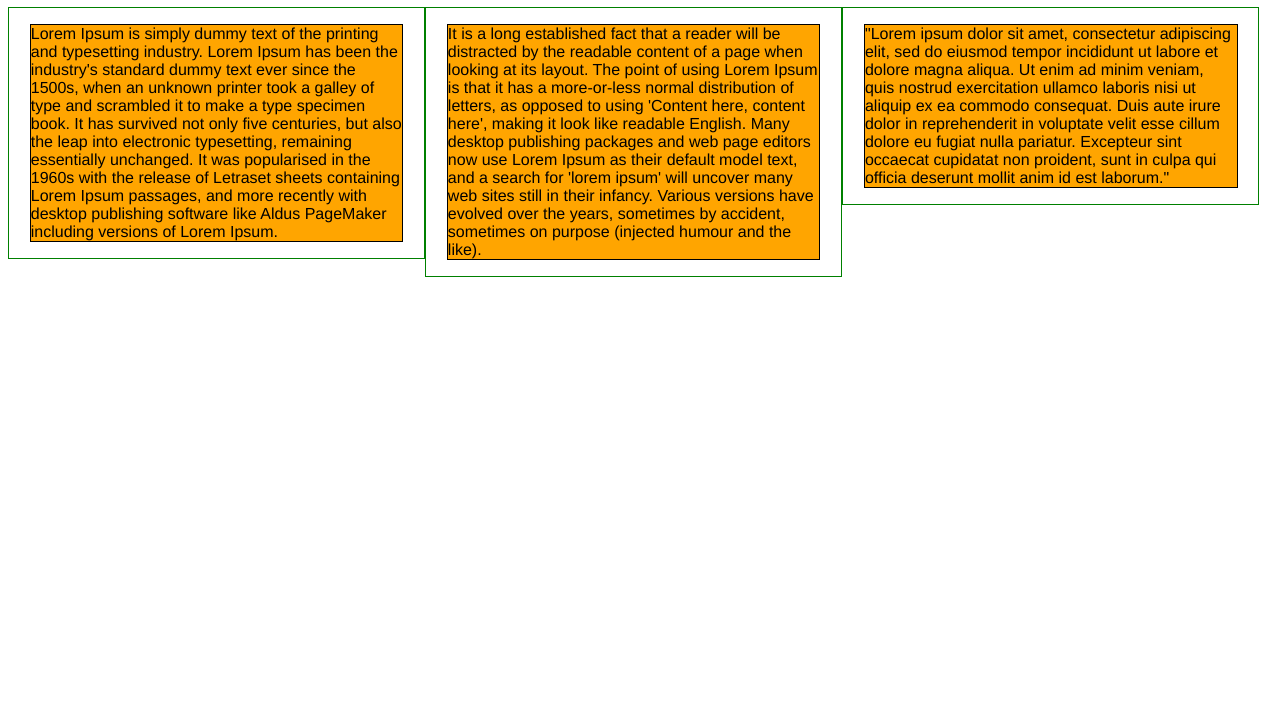
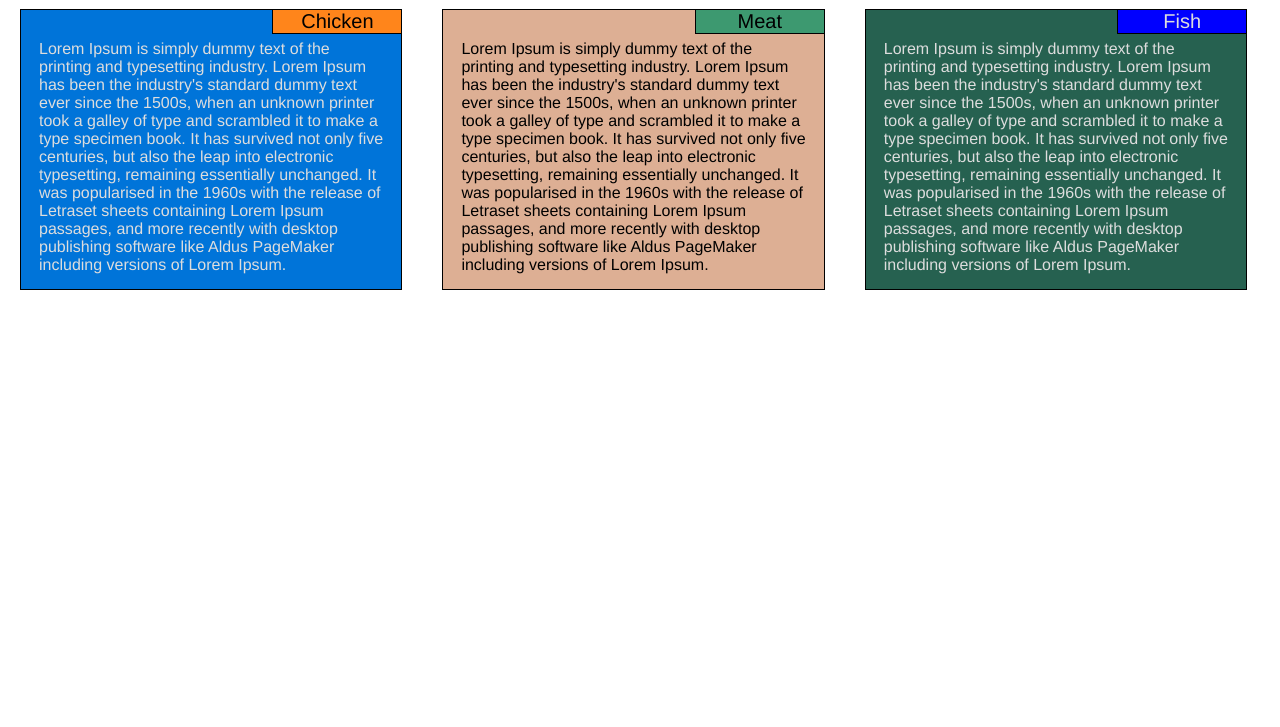
Before and after one commit to fernand2226/coursera-test1, a plain HTML site: page module2-solution/index.html in a window 1280 px wide. Shown: the part 73-800 px from the top of the page. Drawn offline with Linux system fonts and the light colour scheme.

Commit message:
proyect v1

```diff
--- a/module2-solution/css/style.css
+++ b/module2-solution/css/style.css
@@ -1,37 +1,99 @@
 * {
 	box-sizing: border-box;
+	margin-top: 0px;
+	margin-right: 0px;
+	margin-left: 0px;
+	margin-bottom: 0px;
+	font-family: Helvetica;
 }
 
 h1 {
 	color: green;
 	text-align: center;
+	font-size: 175%;
+	margin-bottom: 30px;
 }
 
-p.cont {
+
+div.container {
+	background-color: orange;
+	margin-top: 20px;
+	margin-right: 20px;
+	margin-left:20px;
+	margin-bottom: 20px;
+	color: black;
+	padding-bottom: 15px;
 	border: 1px solid black;
-	background-color: orange;
-	width: 90%;
-	height: 150%;
-	margin-right: auto;
-	margin-left: auto;
-	font-family: Helvetica;
-	color: black;
+	position: relative;
+}
+
+div.title {
+	background-color: blue;
+	width: 130px;
+	height: 25px;
+	font-size: 125%;
+	/* float: right; Also it works with float part 1*/
+	text-align: center;
+	border: 1px solid black;
+	position: absolute;
+	top: -1px;
+	right:-1px;
+}
+
+p.explanation{
+	/*clear: right;  Also it works with float part 2*/
+	margin-top: 30px;
+	margin-left: 18px;
+	margin-right:18px;
 }
 
 .row {
 	width: 100%;
 }
 
-p.title {
-	float: left;
+div.container-chicken{
+	background-color: #0074D9;
 }
+
+div.container-fish {
+	background-color: #266150;
+}
+
+div.container-meat {
+	background-color: #DDAF94;
+}
+
+
+#first-title{
+	background-color: #FF851B;
+}
+
+#second-title {
+	background-color: #3D9970;
+}
+
+#third-title {
+	color: #DDDDDD;
+}
+
+#p1 {
+	color: #DDDDDD;
+}
+
+#p2 {
+	color:##AAAAAA;
+}
+
+#p3 {
+	color: #DDDDDD;
+}
+
 
 @media (min-width: 992px) {
 	.col-lg-1, .col-lg-2, .col-lg-3, .col-lg-4, .col-lg-5, .col-lg-6,
 	.col-lg-7, .col-lg-8, .col-lg-9, .col-lg-10, .col-lg-11, .col-lg-12
 	{
 		float: left;
-		border: 1px solid green;
 	}
 	.col-lg-1 {
 		width: 8.33%;
@@ -76,7 +138,6 @@ p.title {
 	.col-md-7, .col-md-8, .col-md-9, .col-md-10, .col-md-11, .col-md-12
 	{
 		float: left;
-		border: 1px solid green;
 	}
 	.col-md-1 {
 		width: 8.33%;
@@ -113,6 +174,8 @@ p.title {
 	}
 	.col-md-12 {
 		width: 100%;
+		clear:left;
+
 	}
 }
 
@@ -121,7 +184,6 @@ p.title {
 	.col-sm-7, .col-sm-8, .col-sm-9, .col-sm-10, .col-sm-11, .col-sm-12
 	{
 		float: left;
-		border: 1px solid green;
 	}
 	.col-sm-1 {
 		width: 8.33%;
--- a/module2-solution/index.html
+++ b/module2-solution/index.html
@@ -11,22 +11,31 @@
 	<h1>My responsive page</h1>
 
 	<div class="row">
-		<div class="col-md-6 col-lg-4">
-			<p class="cont">
-				Lorem Ipsum is simply dummy text of the printing and typesetting industry. Lorem Ipsum has been the industry's standard dummy text ever since the 1500s, when an unknown printer took a galley of type and scrambled it to make a type specimen book. It has survived not only five centuries, but also the leap into electronic typesetting, remaining essentially unchanged. It was popularised in the 1960s with the release of Letraset sheets containing Lorem Ipsum passages, and more recently with desktop publishing software like Aldus PageMaker including versions of Lorem Ipsum.
-			</p>
+		<div class="col-md-6 col-lg-4 col-sm-12">
+			<div class="container container-chicken">
+				<div id="first-title" class="title"><p>Chicken</p></div>
+					<p id='p1' class="explanation">
+						Lorem Ipsum is simply dummy text of the printing and typesetting industry. Lorem Ipsum has been the industry's standard dummy text ever since the 1500s, when an unknown printer took a galley of type and scrambled it to make a type specimen book. It has survived not only five centuries, but also the leap into electronic typesetting, remaining essentially unchanged. It was popularised in the 1960s with the release of Letraset sheets containing Lorem Ipsum passages, and more recently with desktop publishing software like Aldus PageMaker including versions of Lorem Ipsum.
+					</p>
+			</div>
 		</div>
 
-		<div class="col-md-6 col-lg-4">
-			<p class="cont">
-				It is a long established fact that a reader will be distracted by the readable content of a page when looking at its layout. The point of using Lorem Ipsum is that it has a more-or-less normal distribution of letters, as opposed to using 'Content here, content here', making it look like readable English. Many desktop publishing packages and web page editors now use Lorem Ipsum as their default model text, and a search for 'lorem ipsum' will uncover many web sites still in their infancy. Various versions have evolved over the years, sometimes by accident, sometimes on purpose (injected humour and the like).
-			</p>
+		<div class="col-md-6 col-lg-4 col-sm-12">
+			<div class="container container-meat">
+				<div id="second-title" class="title"><p>Meat</p></div>
+					<p id="p2" class="explanation">
+						Lorem Ipsum is simply dummy text of the printing and typesetting industry. Lorem Ipsum has been the industry's standard dummy text ever since the 1500s, when an unknown printer took a galley of type and scrambled it to make a type specimen book. It has survived not only five centuries, but also the leap into electronic typesetting, remaining essentially unchanged. It was popularised in the 1960s with the release of Letraset sheets containing Lorem Ipsum passages, and more recently with desktop publishing software like Aldus PageMaker including versions of Lorem Ipsum.
+					</p>
+			</div>
 		</div>
 
-		<div class="col-md-12 col-lg-4">
-			<p class="cont">
-				"Lorem ipsum dolor sit amet, consectetur adipiscing elit, sed do eiusmod tempor incididunt ut labore et dolore magna aliqua. Ut enim ad minim veniam, quis nostrud exercitation ullamco laboris nisi ut aliquip ex ea commodo consequat. Duis aute irure dolor in reprehenderit in voluptate velit esse cillum dolore eu fugiat nulla pariatur. Excepteur sint occaecat cupidatat non proident, sunt in culpa qui officia deserunt mollit anim id est laborum."
-			</p>
+		<div class="col-md-12 col-lg-4 col-sm-12">
+			<div class="container container-fish">
+				<div id="third-title" class="title"><p>Fish</p></div>
+					<p id="p3" class="explanation">
+						Lorem Ipsum is simply dummy text of the printing and typesetting industry. Lorem Ipsum has been the industry's standard dummy text ever since the 1500s, when an unknown printer took a galley of type and scrambled it to make a type specimen book. It has survived not only five centuries, but also the leap into electronic typesetting, remaining essentially unchanged. It was popularised in the 1960s with the release of Letraset sheets containing Lorem Ipsum passages, and more recently with desktop publishing software like Aldus PageMaker including versions of Lorem Ipsum.
+					</p>
+			</div>
 		</div>
 	</div>
 </body>
```
